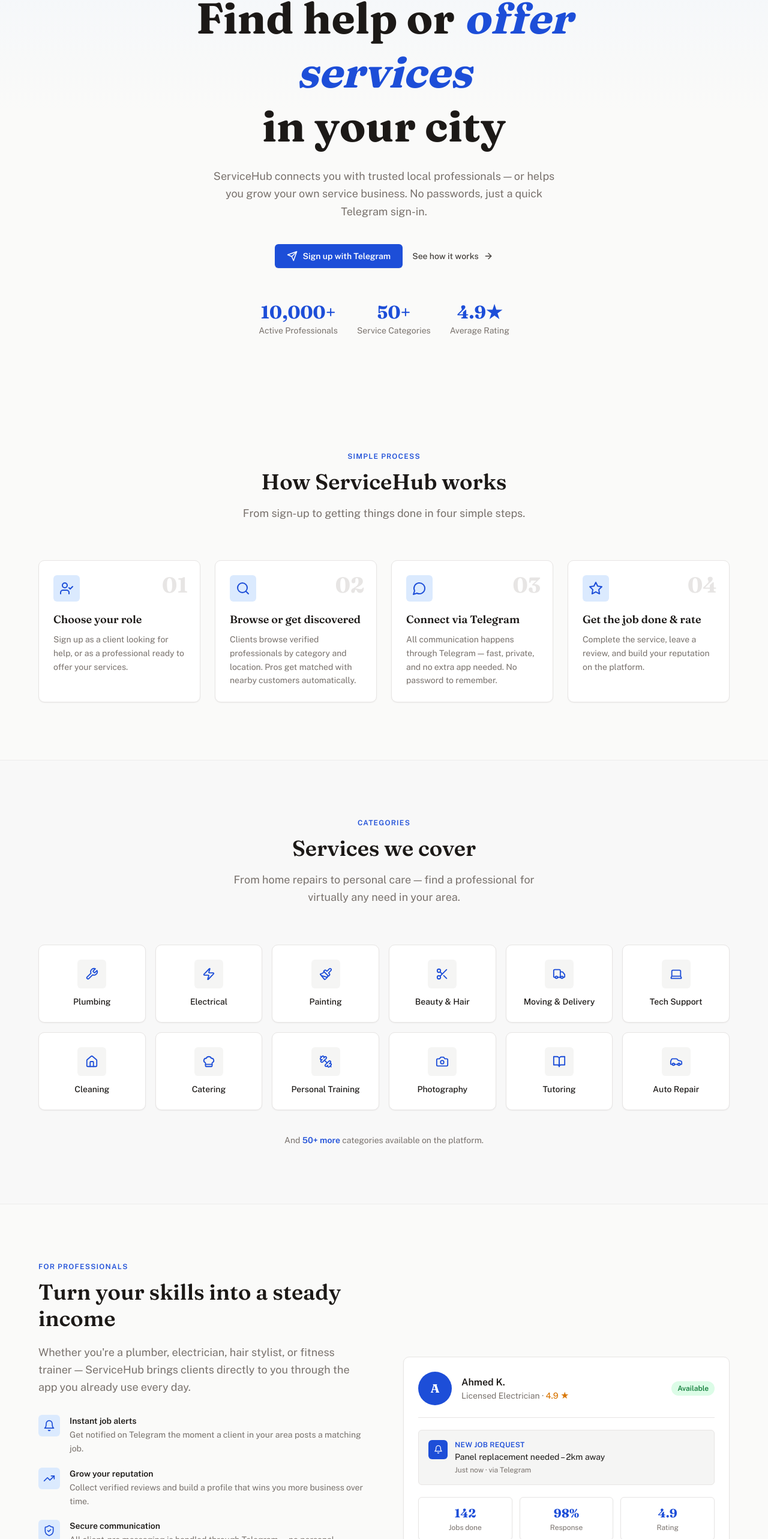
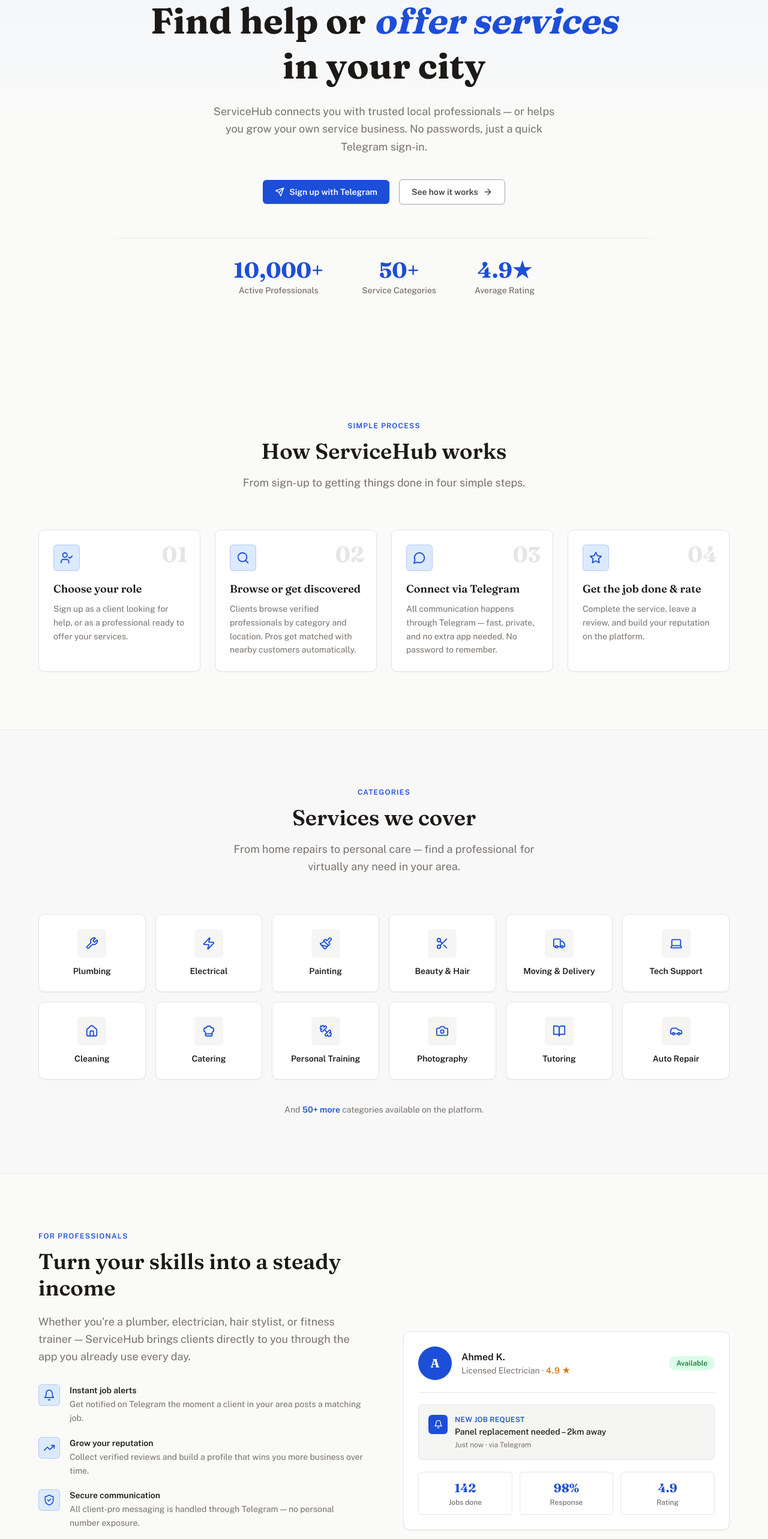
Before and after one commit to INSA-Summer-Camp-Project/web-frontend, a Next.js app: page / in a window 1280 px wide. Shown: the part 197-2763 px from the top of the page at 60% size. Built offline with nearby package versions, Linux system fonts and the light colour scheme.

Commit message:
style(design): format landing page hero and sections to match design spec

```diff
--- a/src/components/features/landing/ForProfessionals.tsx
+++ b/src/components/features/landing/ForProfessionals.tsx
@@ -46,9 +46,9 @@
   return (
     <section
       id="professionals"
-      className={`py-24 px-4 sm:px-6 lg:px-8 ${className}`}
+      className={`py-16 md:py-24 px-4 sm:px-6 lg:px-8 ${className}`}
     >
-      <div className="max-w-6xl mx-auto grid grid-cols-1 lg:grid-cols-2 gap-16 items-center">
+      <div className="max-w-6xl mx-auto grid grid-cols-1 lg:grid-cols-2 gap-12 lg:gap-16 items-center">
         {/* Left – text */}
         <div>
           <p className="text-xs font-semibold tracking-widest uppercase text-primary mb-3">
@@ -66,7 +66,7 @@
           <ul className="space-y-5">
             {perks.map((perk) => (
               <li key={perk.title} className="flex gap-4">
-                <div className="flex-shrink-0 w-9 h-9 rounded-sm bg-primary-light flex items-center justify-center">
+                <div className="flex-shrink-0 w-9 h-9 rounded-sm bg-primary-light flex items-center justify-center text-primary border border-primary/20">
                   {perk.icon}
                 </div>
                 <div>
@@ -83,32 +83,34 @@
 
           <Link
             href="/signup"
-            className="inline-flex items-center gap-2 mt-10 text-sm font-semibold text-primary hover:text-primary-dark group transition-colors"
+            className="btn-primary inline-flex text-sm px-6 py-3 rounded-sm shadow-sm hover:shadow-md mt-10 group"
           >
             <span>Start offering services</span>
             <ArrowRight
               size={16}
-              className="group-hover:translate-x-1 transition-transform"
+              className="group-hover:translate-x-0.5 transition-transform"
             />
           </Link>
         </div>
 
         {/* Right – visual card */}
         <div className="relative">
-          <div className="relative card p-8 rounded-lg space-y-5 shadow-md">
+          <div className="relative card p-6 md:p-8 rounded-lg space-y-5 shadow-sm border border-border bg-surface">
             {/* Mock profile card */}
             <div className="flex items-center gap-4">
-              <div className="w-14 h-14 rounded-full bg-primary flex items-center justify-center text-white font-serif text-xl font-bold">
+              <div className="w-14 h-14 rounded-full bg-primary flex items-center justify-center text-white font-serif text-xl font-bold shadow-xs">
                 A
               </div>
               <div>
                 <p className="font-semibold text-ink">Ahmed K.</p>
                 <p className="text-sm text-ink-muted">
                   Licensed Electrician ·{" "}
-                  <span className="text-accent font-medium">4.9 ★</span>
+                  <span className="text-accent font-semibold tabular-nums">
+                    4.9 ★
+                  </span>
                 </p>
               </div>
-              <span className="ml-auto text-xs bg-success-light text-success-text font-semibold px-2.5 py-1 rounded-full">
+              <span className="ml-auto text-xs bg-success-light text-success-text font-semibold px-3 py-1 rounded-full">
                 Available
               </span>
             </div>
@@ -117,14 +119,14 @@
 
             {/* Job notification mock */}
             <div className="bg-surface-alt rounded-sm p-4 border border-border flex gap-3 items-start">
-              <div className="w-8 h-8 rounded-sm bg-primary flex items-center justify-center flex-shrink-0 text-white">
+              <div className="w-8 h-8 rounded-sm bg-primary flex items-center justify-center flex-shrink-0 text-white shadow-xs">
                 <Bell size={15} />
               </div>
               <div>
                 <p className="text-xs font-semibold text-primary uppercase tracking-wide">
                   New Job Request
                 </p>
-                <p className="text-sm text-ink mt-0.5">
+                <p className="text-sm text-ink mt-0.5 font-medium">
                   Panel replacement needed – 2km away
                 </p>
                 <p className="text-xs text-ink-muted mt-1">
@@ -142,12 +144,14 @@
               ].map((s) => (
                 <div
                   key={s.l}
-                  className="bg-surface border border-border rounded-sm py-3 shadow-xs"
+                  className="bg-surface border border-border rounded-sm py-3"
                 >
                   <p className="font-serif text-xl font-bold text-primary tabular-nums">
                     {s.v}
                   </p>
-                  <p className="text-xs text-ink-muted mt-0.5">{s.l}</p>
+                  <p className="text-xs text-ink-muted mt-0.5 font-medium">
+                    {s.l}
+                  </p>
                 </div>
               ))}
             </div>
--- a/src/components/features/landing/Hero.tsx
+++ b/src/components/features/landing/Hero.tsx
@@ -16,64 +16,64 @@
 export const Hero: React.FC<HeroProps> = ({ className = "" }) => {
   return (
     <section
-      className={`relative pt-32 pb-24 px-4 sm:px-6 lg:px-8 overflow-hidden ${className}`}
+      className={`relative pt-28 pb-20 md:pt-36 md:pb-28 px-4 sm:px-6 lg:px-8 overflow-hidden ${className}`}
     >
       {/* Soft subtle tint permitted behind hero per DESIGN.md Section 3 */}
       <div
         aria-hidden="true"
-        className="absolute top-0 inset-x-0 h-96 bg-gradient-to-b from-primary-light/30 to-transparent pointer-events-none"
+        className="absolute top-0 inset-x-0 h-96 bg-gradient-to-b from-primary-light/40 to-transparent pointer-events-none"
       />
 
       <div className="relative max-w-4xl mx-auto text-center">
-        {/* Badge */}
-        <div className="inline-flex items-center gap-2 bg-surface border border-border rounded-full px-4 py-1.5 text-xs font-medium text-ink-secondary shadow-sm mb-6">
+        {/* Trust Badge per DESIGN.md Section 12 & C2 */}
+        <div className="inline-flex items-center gap-2 bg-surface border border-border rounded-full px-3.5 py-1 text-xs font-semibold text-ink-secondary shadow-sm mb-6">
           <ShieldCheck size={14} className="text-primary" />
           <span>Professional & Trustworthy Service Marketplace</span>
         </div>
 
         {/* Headline */}
-        <h1 className="font-serif text-5xl sm:text-6xl md:text-7xl font-bold text-ink leading-tight mb-6">
+        <h1 className="font-serif text-4xl sm:text-5xl md:text-6xl font-bold text-ink leading-tight mb-6">
           Find help or{" "}
           <span className="text-primary italic">offer services</span>
           <br className="hidden sm:block" /> in your city
         </h1>
 
         {/* Sub-headline */}
-        <p className="section-subtitle max-w-xl mx-auto mb-10">
+        <p className="section-subtitle max-w-xl mx-auto mb-10 text-base md:text-lg">
           ServiceHub connects you with trusted local professionals — or helps
           you grow your own service business. No passwords, just a quick
           Telegram sign-in.
         </p>
 
-        {/* CTA buttons */}
+        {/* CTA Buttons */}
         <div className="flex flex-col sm:flex-row items-center justify-center gap-4">
           <Link
             href="/signup"
-            className="btn-primary w-full sm:w-auto text-base px-8 py-3.5 rounded-sm shadow-sm"
+            className="btn-primary w-full sm:w-auto text-sm px-6 py-3 rounded-sm shadow-sm hover:shadow-md"
           >
-            <Send size={18} />
+            <Send size={16} />
             <span>Sign up with Telegram</span>
           </Link>
           <Link
             href="#how-it-works"
-            className="flex items-center gap-2 text-sm font-medium text-ink-secondary hover:text-primary transition-colors group"
+            className="btn-secondary w-full sm:w-auto text-sm px-6 py-3 rounded-sm group"
           >
             <span>See how it works</span>
             <ArrowRight
               size={16}
-              className="group-hover:translate-x-1 transition-transform"
+              className="group-hover:translate-x-0.5 transition-transform"
             />
           </Link>
         </div>
 
-        {/* Social proof */}
-        <div className="mt-14 flex flex-col sm:flex-row items-center justify-center gap-8 text-center">
+        {/* Social Proof / Stats per Section 19 Tabular Figures */}
+        <div className="mt-14 pt-8 border-t border-border/60 flex flex-col sm:flex-row items-center justify-center gap-8 md:gap-16 text-center">
           {stats.map((stat) => (
-            <div key={stat.label} className="flex flex-col">
-              <span className="font-serif text-3xl font-bold text-primary tabular-nums">
+            <div key={stat.label} className="flex flex-col items-center">
+              <span className="font-serif text-3xl md:text-4xl font-bold text-primary tabular-nums">
                 {stat.value}
               </span>
-              <span className="text-sm text-ink-muted mt-0.5">
+              <span className="text-xs md:text-sm font-medium text-ink-muted mt-1">
                 {stat.label}
               </span>
             </div>
--- a/src/components/features/landing/HowItWorks.tsx
+++ b/src/components/features/landing/HowItWorks.tsx
@@ -4,28 +4,28 @@
 
 const steps: StepItem[] = [
   {
-    icon: <UserCheck size={24} className="text-primary" />,
+    icon: <UserCheck size={22} className="text-primary" />,
     step: "01",
     title: "Choose your role",
     description:
       "Sign up as a client looking for help, or as a professional ready to offer your services.",
   },
   {
-    icon: <Search size={24} className="text-primary" />,
+    icon: <Search size={22} className="text-primary" />,
     step: "02",
     title: "Browse or get discovered",
     description:
       "Clients browse verified professionals by category and location. Pros get matched with nearby customers automatically.",
   },
   {
-    icon: <MessageCircle size={24} className="text-primary" />,
+    icon: <MessageCircle size={22} className="text-primary" />,
     step: "03",
     title: "Connect via Telegram",
     description:
       "All communication happens through Telegram — fast, private, and no extra app needed. No password to remember.",
   },
   {
-    icon: <Star size={24} className="text-primary" />,
+    icon: <Star size={22} className="text-primary" />,
     step: "04",
     title: "Get the job done & rate",
     description:
@@ -41,11 +41,11 @@
   return (
     <section
       id="how-it-works"
-      className={`py-24 px-4 sm:px-6 lg:px-8 ${className}`}
+      className={`py-16 md:py-24 px-4 sm:px-6 lg:px-8 ${className}`}
     >
       <div className="max-w-6xl mx-auto">
         {/* Header */}
-        <div className="text-center mb-16">
+        <div className="text-center mb-12 md:mb-16">
           <p className="text-xs font-semibold tracking-widest uppercase text-primary mb-3">
             Simple Process
           </p>
@@ -58,14 +58,14 @@
         {/* Steps */}
         <div className="grid grid-cols-1 sm:grid-cols-2 lg:grid-cols-4 gap-6">
           {steps.map((s) => (
-            <div key={s.step} className="card relative group">
+            <div key={s.step} className="card relative group p-6">
               {/* Step number */}
-              <span className="absolute top-5 right-5 font-serif text-4xl font-bold text-border group-hover:text-border-strong transition-colors select-none">
+              <span className="absolute top-5 right-5 font-serif text-3xl md:text-4xl font-bold text-border group-hover:text-border-strong transition-colors select-none">
                 {s.step}
               </span>
 
               {/* Icon */}
-              <div className="w-11 h-11 rounded-sm bg-primary-light flex items-center justify-center mb-4">
+              <div className="w-11 h-11 rounded-sm bg-primary-light flex items-center justify-center mb-4 text-primary border border-primary/20">
                 {s.icon}
               </div>
 
--- a/src/components/features/landing/Services.tsx
+++ b/src/components/features/landing/Services.tsx
@@ -38,11 +38,11 @@
   return (
     <section
       id="services"
-      className={`py-24 px-4 sm:px-6 lg:px-8 bg-surface-alt/40 border-y border-border/60 ${className}`}
+      className={`py-16 md:py-24 px-4 sm:px-6 lg:px-8 bg-surface-alt/40 border-y border-border/60 ${className}`}
     >
       <div className="max-w-6xl mx-auto">
         {/* Header */}
-        <div className="text-center mb-16">
+        <div className="text-center mb-12 md:mb-16">
           <p className="text-xs font-semibold tracking-widest uppercase text-primary mb-3">
             Categories
           </p>
@@ -59,12 +59,14 @@
             <button
               key={svc.label}
               type="button"
-              className="card flex flex-col items-center gap-3 py-6 hover:-translate-y-0.5 cursor-pointer group text-center"
+              className="card flex flex-col items-center gap-3 py-6 px-3 hover:-translate-y-0.5 cursor-pointer group text-center bg-surface border border-border rounded-md shadow-sm hover:shadow-md transition-all duration-150"
             >
               <div className="w-12 h-12 rounded-sm bg-surface-alt flex items-center justify-center text-primary group-hover:bg-primary group-hover:text-white transition-all duration-150">
                 {svc.icon}
               </div>
-              <span className="text-sm font-medium text-ink">{svc.label}</span>
+              <span className="text-sm font-semibold text-ink">
+                {svc.label}
+              </span>
             </button>
           ))}
         </div>
```
Also changed, not shown: src/components/features/landing/CTA.tsx (+9 -9 lines), src/components/features/landing/Testimonials.tsx (+7 -4 lines).
